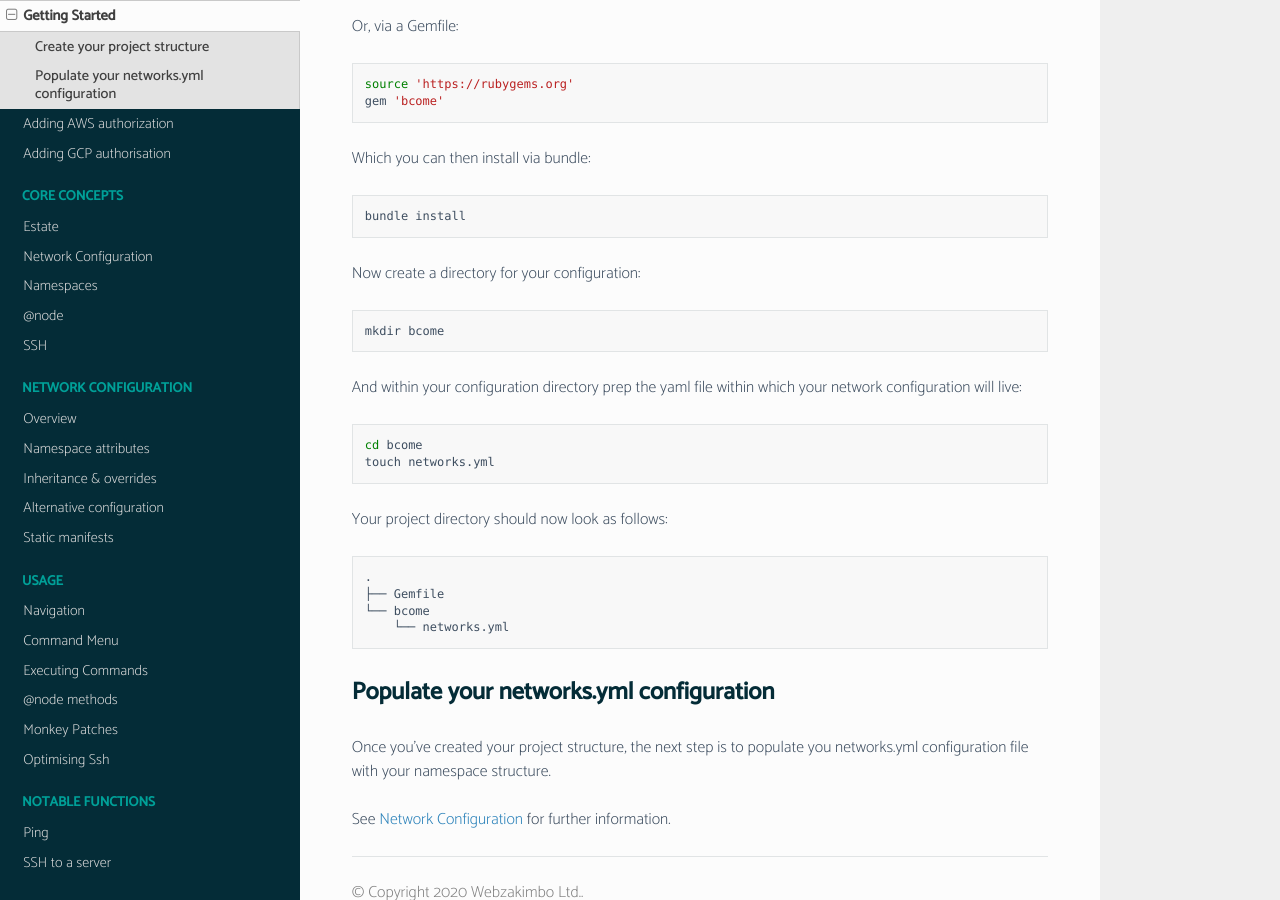
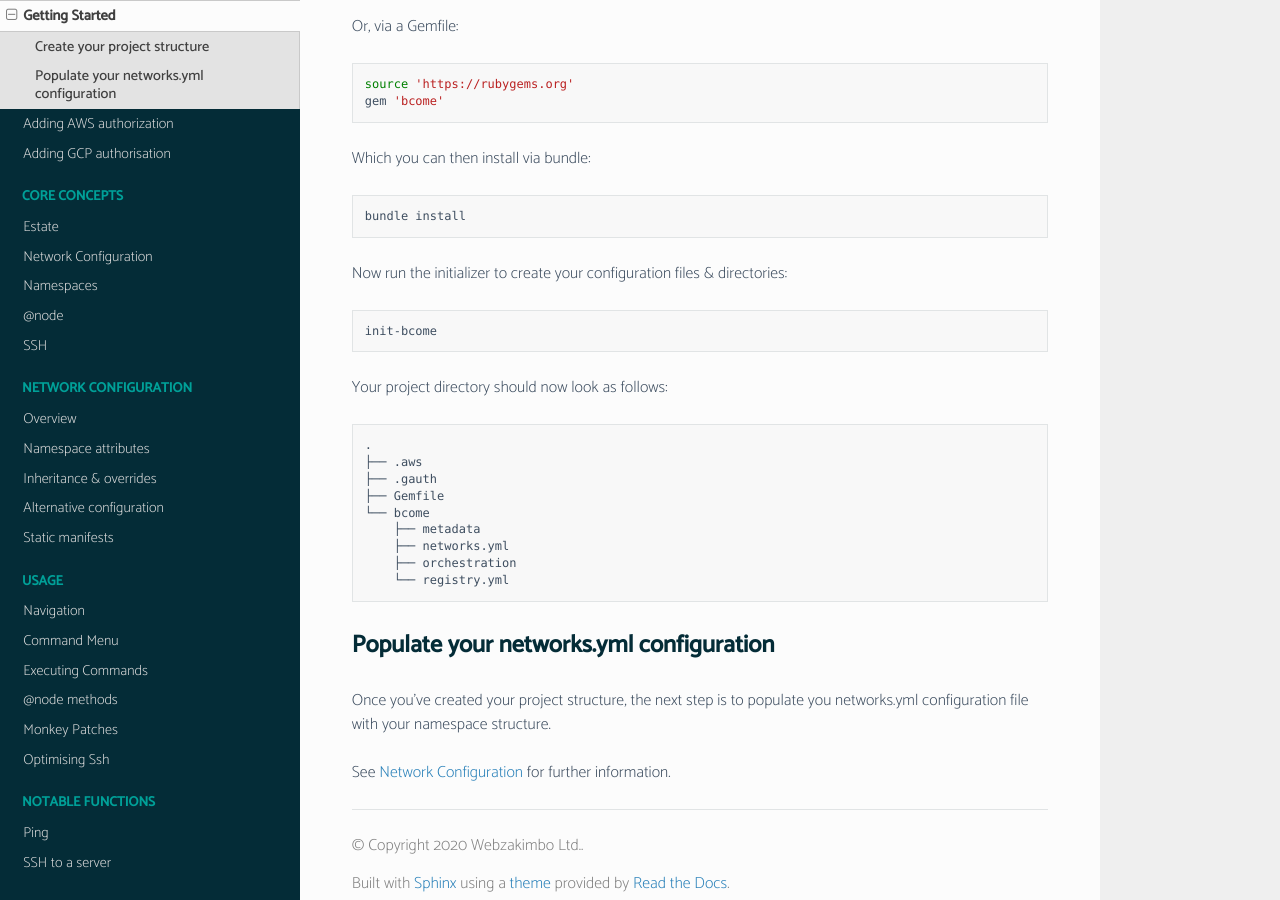
Before and after one commit to webzakimbo/bcome-read-the-docs, a Sphinx documentation site: the page built from docs/source/getting-started/create-project-structure.rst, in a window 1280 px wide and 900 px high, scrolled down 471 px. Built offline with Sphinx 7.4.7 and the Read the Docs theme 2.0.0, drawn with Linux system fonts in a browser that asks for light colours; pages that are not in the unit, such as notebooks, are missing from menus.

Commit message:
Create project structure now references the new bcome init script

```diff
--- a/docs/source/getting-started/create-project-structure.rst
+++ b/docs/source/getting-started/create-project-structure.rst
@@ -34,27 +34,25 @@ Which you can then install via bundle:
 
    bundle install
 
-Now create a directory for your configuration:
+Now run the initializer to create your configuration files & directories:
 
 .. code-block:: bash
 
-   mkdir bcome
-
-And within your configuration directory prep the yaml file within which your network configuration will live:
-
-.. code-block:: bash
-
-   cd bcome
-   touch networks.yml
+  init-bcome
 
 Your project directory should now look as follows:
 
 .. code-block:: bash
 
-   .
-   ├── Gemfile
-   └── bcome
-       └── networks.yml
+  .
+  ├── .aws
+  ├── .gauth
+  ├── Gemfile
+  └── bcome
+      ├── metadata
+      ├── networks.yml
+      ├── orchestration
+      └── registry.yml
 
 
 Populate your networks.yml configuration
```
